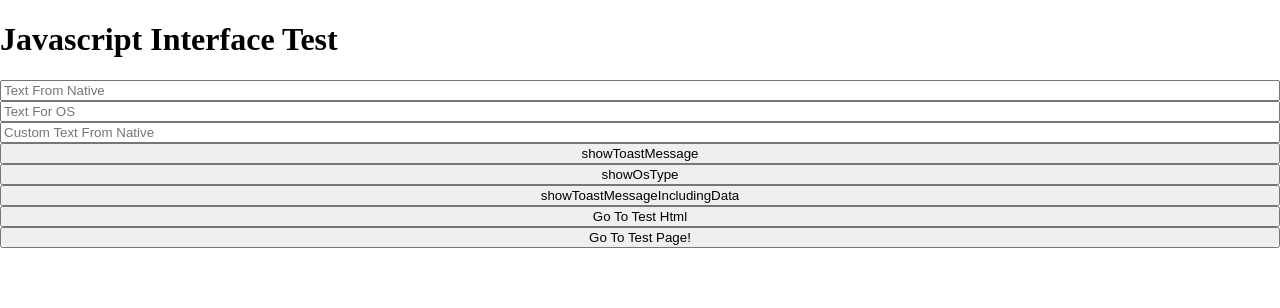
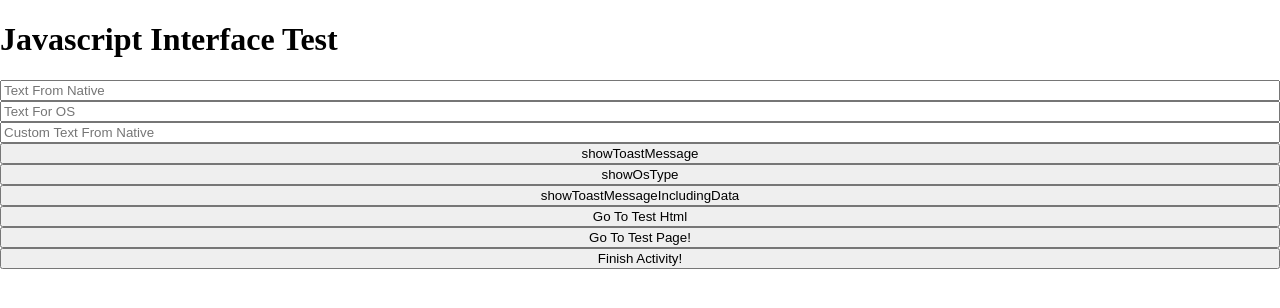
Before and after one commit to withbbang/js-interface-test, a React app: page / in a window 1280 px wide. Shown: the top 308 px of the page. Built offline with nearby package versions, Linux system fonts and the light colour scheme; a web font is replaced by a local one.

Commit message:
finish 함수 테스트

```diff
--- a/src/screens/index/index.tsx
+++ b/src/screens/index/index.tsx
@@ -30,6 +30,16 @@ const Index = (): JSX.Element => {
     await handleJavascriptInterface('test');
   };
 
+  const handleShowToastMessageIncludingData = async (action: string) => {
+    const value = await handleJavascriptInterface(action, '나는 K마초남~!');
+
+    setCustomText(value);
+  };
+
+  const handleFinish = () => {
+    handleJavascriptInterface('finish');
+  };
+
   const reactFunc = (data: any) => {
     console.log(data);
   };
@@ -44,12 +54,6 @@ const Index = (): JSX.Element => {
     } else {
       setOsType('Unknown');
     }
-  };
-
-  const handleShowToastMessageIncludingData = async (action: string) => {
-    const value = await handleJavascriptInterface(action, '나는 K마초남~!');
-
-    setCustomText(value);
   };
 
   return (
@@ -75,6 +79,7 @@ const Index = (): JSX.Element => {
         Go To Test Html
       </button>
       <button onClick={handleGoToTestPage}>Go To Test Page!</button>
+      <button onClick={handleFinish}>Finish Activity!</button>
     </div>
   );
 };
```
